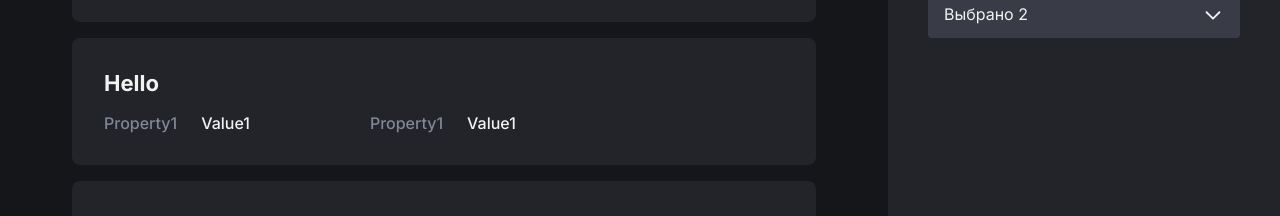
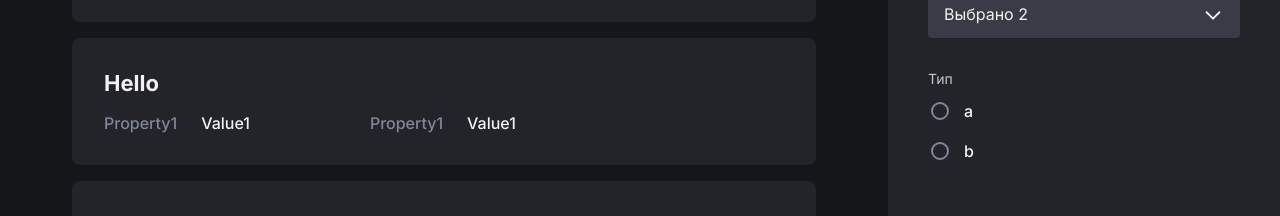
Before and after one commit to nikitandro/graff-interactive-test-task, a React (Create React App) app: page / in a window 1280 px wide. Shown: the part 240-456 px from the top of the page. Built offline with nearby package versions, Linux system fonts and the light colour scheme.

Commit message:
Changes:
* Some cleaning.
* Added radio button component.
* Added radio input type.
* Some type changes

```diff
--- a/src/App.scss
+++ b/src/App.scss
@@ -11,3 +11,12 @@
     margin-bottom: 40px;
   }
 }
+
+.unselectable {
+  -webkit-touch-callout: none;
+  -webkit-user-select: none;
+  -khtml-user-select: none;
+  -moz-user-select: none;
+  -ms-user-select: none;
+  user-select: none;
+}
--- a/src/components/Check/Check.scss
+++ b/src/components/Check/Check.scss
@@ -6,19 +6,4 @@
   gap: 8px;
   height: 40px;
   cursor: pointer;
-  -webkit-touch-callout: none;
-  -webkit-user-select: none;
-  -khtml-user-select: none;
-  -moz-user-select: none;
-  -ms-user-select: none;
-  user-select: none;
-
-  &__name {
-    // -webkit-touch-callout: none;
-    // -webkit-user-select: none;
-    // -khtml-user-select: none;
-    // -moz-user-select: none;
-    // -ms-user-select: none;
-    // user-select: none;
-  }
 }
--- a/src/components/Check/Check.tsx
+++ b/src/components/Check/Check.tsx
@@ -14,9 +14,6 @@ export const Check = ({
     () => setInnerIsChecked((prev) => !prev),
     []
   );
-  // useEffect(() => {
-  //   setInnerIsChecked(isChecked);
-  // }, [isChecked]);
 
   useEffect(() => {
     if (onCheck) {
@@ -25,7 +22,7 @@ export const Check = ({
   }, [innerIsChecked]);
 
   return (
-    <div className='checkbox' onClick={toggleinnerIsChecked}>
+    <div className='checkbox unselectable' onClick={toggleinnerIsChecked}>
       <img
         src={innerIsChecked ? yesCheckBoxIcon : noCheckIcon}
         className='checkbox__icon'
--- a/src/components/Input/Input.scss
+++ b/src/components/Input/Input.scss
@@ -6,17 +6,17 @@
     margin-bottom: 4px;
   }
 
-  &__wrapper {
-    // background: linear-gradient(#bc75ff, #798fff);
-    // width: 100%;
-    // height: 46px;
-    // border-radius: 4px;
-    // padding-top: 2px;
-    // padding-left: 2px;
-    // display: flex;
-    // justify-content: center;
-    // align-items: center;
-  }
+  // &__wrapper {
+  //   // background: linear-gradient(#bc75ff, #798fff);
+  //   // width: 100%;
+  //   // height: 46px;
+  //   // border-radius: 4px;
+  //   // padding-top: 2px;
+  //   // padding-left: 2px;
+  //   // display: flex;
+  //   // justify-content: center;
+  //   // align-items: center;
+  // }
 
   &__input {
     font-family: 'Inter';
@@ -36,12 +36,6 @@
     &_list {
       display: flex;
       justify-content: space-between;
-      -webkit-touch-callout: none;
-      -webkit-user-select: none;
-      -khtml-user-select: none;
-      -moz-user-select: none;
-      -ms-user-select: none;
-      user-select: none;
     }
 
     &_open {
@@ -59,7 +53,7 @@
   }
 
   &__options {
-    visibility: hidden;
+    display: none;
     background: #393c46;
     border-radius: 4px;
     height: auto;
@@ -68,7 +62,7 @@
     padding-bottom: 8px;
 
     &_open {
-      visibility: visible;
+      display: block;
     }
   }
 }
@@ -83,6 +77,3 @@
     transform: rotate(180deg);
   }
 }
-
-.list-value {
-}
--- a/src/components/Input/Input.tsx
+++ b/src/components/Input/Input.tsx
@@ -1,14 +1,20 @@
 import { useCallback, useEffect, useMemo, useState } from 'react';
 import './Input.scss';
 import { Check } from '../Check/Check';
-import { IFilterOptions } from '../../store/slices/filterSlice/filterSlice.types';
+import {
+  IFilterOptions,
+  IRadioButtonValues,
+} from '../../store/slices/filterSlice/filterSlice.types';
 import chevronDownIcon from '../../assets/icons/Chevron_Down.svg';
+import { RadioButton } from '../RadioButton/RadioButton';
 
 export const Input = (props: IInputProps) => {
   if (props.type === 'list') {
     return <ListInput {...props} />;
   } else if (props.type === 'text') {
     return <SearchInput {...props} />;
+  } else if (props.type === 'radio') {
+    return <RadioInput {...props} />;
   }
   throw new Error('Incorrect input type.');
 };
@@ -37,14 +43,6 @@ const SearchInput = ({ title, type, placeholder }: ISearchInputProps) => {
   );
 };
 
-export interface ISearchInputProps {
-  title?: string;
-  type: 'text';
-  placeholder?: string;
-}
-
-export type IInputProps = ISearchInputProps | IListInputProps;
-
 const ListInput = ({ title, onSelect, checkList }: IListInputProps) => {
   const [isOpen, setIsOpen] = useState<boolean>(false);
   const [checkedOptions, setCheckedOptions] = useState<IFilterOptions>(
@@ -71,10 +69,6 @@ const ListInput = ({ title, onSelect, checkList }: IListInputProps) => {
     const filterOptions: IFilterOptions = { ...checkList };
     setCheckedOptions(filterOptions);
   }, [checkList]);
-
-  useEffect(() => {
-    console.log(checkedOptions);
-  }, [checkedOptions]);
   return (
     <>
       <div className='input'>
@@ -82,7 +76,7 @@ const ListInput = ({ title, onSelect, checkList }: IListInputProps) => {
         <div className='input__wrapper'>
           <div
             className={
-              'input__input input__input_list ' +
+              'input__input input__input_list unselectable ' +
               (isOpen ? 'input__input_open' : '')
             }
             onClick={toggleIsOpen}
@@ -129,9 +123,60 @@ const ListInput = ({ title, onSelect, checkList }: IListInputProps) => {
   );
 };
 
+const RadioInput = ({ title, onSelect, radios }: IRadioInputProps) => {
+  const [radiosState, setRadiosState] = useState<IRadioButtonValues>(
+    radios ? radios : {}
+  );
+  const [currentCheckedRadioButton, setCurrentCheckedRadioButton] = useState<
+    string | undefined
+  >(undefined);
+
+  useEffect(() => {
+    onSelect && onSelect(currentCheckedRadioButton);
+  }, [currentCheckedRadioButton]);
+  return (
+    <div className='radio-input'>
+      <p className='input__title'>{title}</p>
+      <div className='radio-input__buttons'>
+        {Object.entries(radiosState).map(([valueName, title]) => {
+          return (
+            <RadioButton
+              title={title}
+              key={valueName}
+              onCheck={(checkedValueName) => {
+                setCurrentCheckedRadioButton(checkedValueName);
+              }}
+              currentCheckedRadioButton={currentCheckedRadioButton}
+              valueName={valueName}
+            />
+          );
+        })}
+      </div>
+    </div>
+  );
+};
+
+export interface ISearchInputProps {
+  title?: string;
+  type: 'text';
+  placeholder?: string;
+}
+
+export type IInputProps =
+  | ISearchInputProps
+  | IListInputProps
+  | IRadioInputProps;
+
 export interface IListInputProps {
   title?: string;
   type: 'list';
-  onSelect?: () => string[];
+  onSelect?: (filterOptions: IFilterOptions) => void;
   checkList?: IFilterOptions;
 }
+
+export interface IRadioInputProps {
+  title?: string;
+  type: 'radio';
+  onSelect?: (selectedRadioButton: string | undefined) => void;
+  radios?: IRadioButtonValues;
+}
--- a/src/components/RadioButton/RadioButton.scss
+++ b/src/components/RadioButton/RadioButton.scss
@@ -0,0 +1,9 @@
+.radio-button {
+  display: flex;
+  align-items: center;
+  padding: 8px 0px;
+  gap: 12px;
+  width: 202px;
+  height: 40px;
+  color: #f2f2f2;
+}
--- a/src/components/RadioButton/RadioButton.tsx
+++ b/src/components/RadioButton/RadioButton.tsx
@@ -1,5 +1,39 @@
+import { useState, useCallback, useEffect } from 'react';
 import './RadioButton.scss';
+import radioButtonNo from '../../assets/icons/RadioButton_No.svg';
+import radioButtonYes from '../../assets/icons/RadioButton_Yes.svg';
 
-export const RadioButton = () => {
-  return <></>;
+export const RadioButton = ({
+  title,
+  currentCheckedRadioButton,
+  onCheck,
+  valueName,
+}: IRadioButtonProps) => {
+  const toggleIsChecked = useCallback(() => {
+    const emitedValueName =
+      currentCheckedRadioButton === valueName ? undefined : valueName;
+    onCheck && onCheck(emitedValueName);
+  }, [currentCheckedRadioButton]);
+  useEffect(() => {
+    console.log(currentCheckedRadioButton);
+  }, [currentCheckedRadioButton]);
+  return (
+    <div className='radio-button unselectable' onClick={toggleIsChecked}>
+      <img
+        src={
+          currentCheckedRadioButton === valueName
+            ? radioButtonYes
+            : radioButtonNo
+        }
+      />
+      <p className='radio-button__title'>{title}</p>
+    </div>
+  );
 };
+
+export interface IRadioButtonProps {
+  title?: string;
+  valueName: string;
+  currentCheckedRadioButton: string | undefined;
+  onCheck?: (valueName: string | undefined) => void;
+}
--- a/src/pages/ListPage/ListPage.tsx
+++ b/src/pages/ListPage/ListPage.tsx
@@ -3,8 +3,16 @@ import { ListItem } from '../../components/ListItem/ListItem';
 import './ListPage.scss';
 import filtersIcon from '../../assets/icons/Filters.svg';
 import { Input } from '../../components/Input/Input';
+import { RadioButton } from '../../components/RadioButton/RadioButton';
+import { useEffect, useState } from 'react';
+import { IRadioButtonValues } from '../../store/slices/filterSlice/filterSlice.types';
 
 export const ListPage = () => {
+  const [radios, setRadios] = useState<IRadioButtonValues>({ a: 'a', b: 'b' });
+  const [checkedRadioButton, setCheckedRadioButton] = useState<
+    string | undefined
+  >(undefined);
+
   return (
     <div className='page'>
       <div className='list-page'>
@@ -21,6 +29,7 @@ export const ListPage = () => {
                 }}
                 title='Выбор'
               />
+              <Input type='radio' radios={radios} title='Тип' />
             </div>
           </div>
         </aside>
--- a/src/store/slices/filterSlice/filterSlice.types.ts
+++ b/src/store/slices/filterSlice/filterSlice.types.ts
@@ -25,4 +25,8 @@ export interface IFilterOption {
   isChecked: boolean;
 }
 
-export type IRadioButtonValues = 'test1' | 'test2' | '';
+export interface IRadioButtonValues {
+  [key: string]: IRadioButtonTitle;
+}
+
+export type IRadioButtonTitle = string;
--- a/src/store/slices/filterSlice/filtersSlice.ts
+++ b/src/store/slices/filterSlice/filtersSlice.ts
@@ -6,7 +6,7 @@ const filtersSlice = createSlice<IFiltersState, IFilterSliceCaseReducers>({
   initialState: {
     title: '',
     options: {},
-    radio: 'test1',
+    radio: {},
   },
   reducers: {
     setTitleFilter(state, action): void {
```
Also changed, not shown: src/assets/icons/RadioButton_No.svg.
